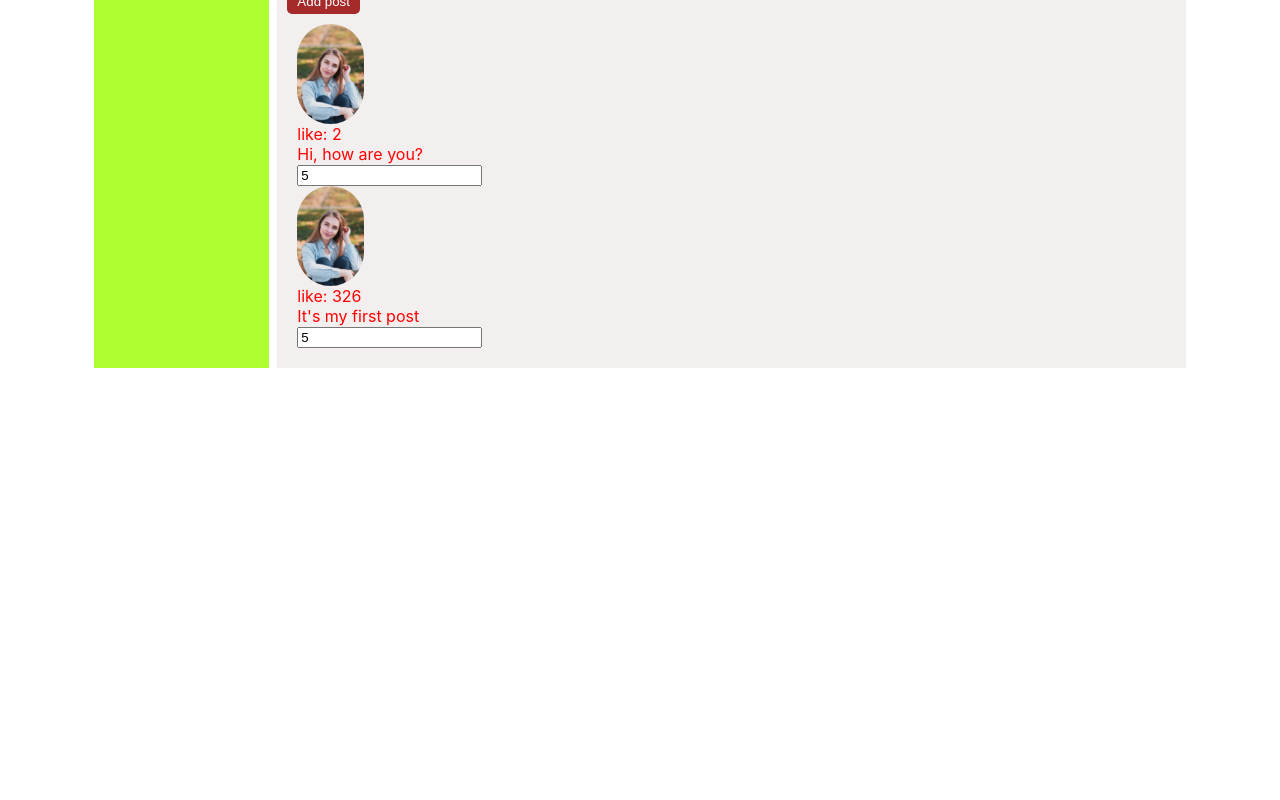
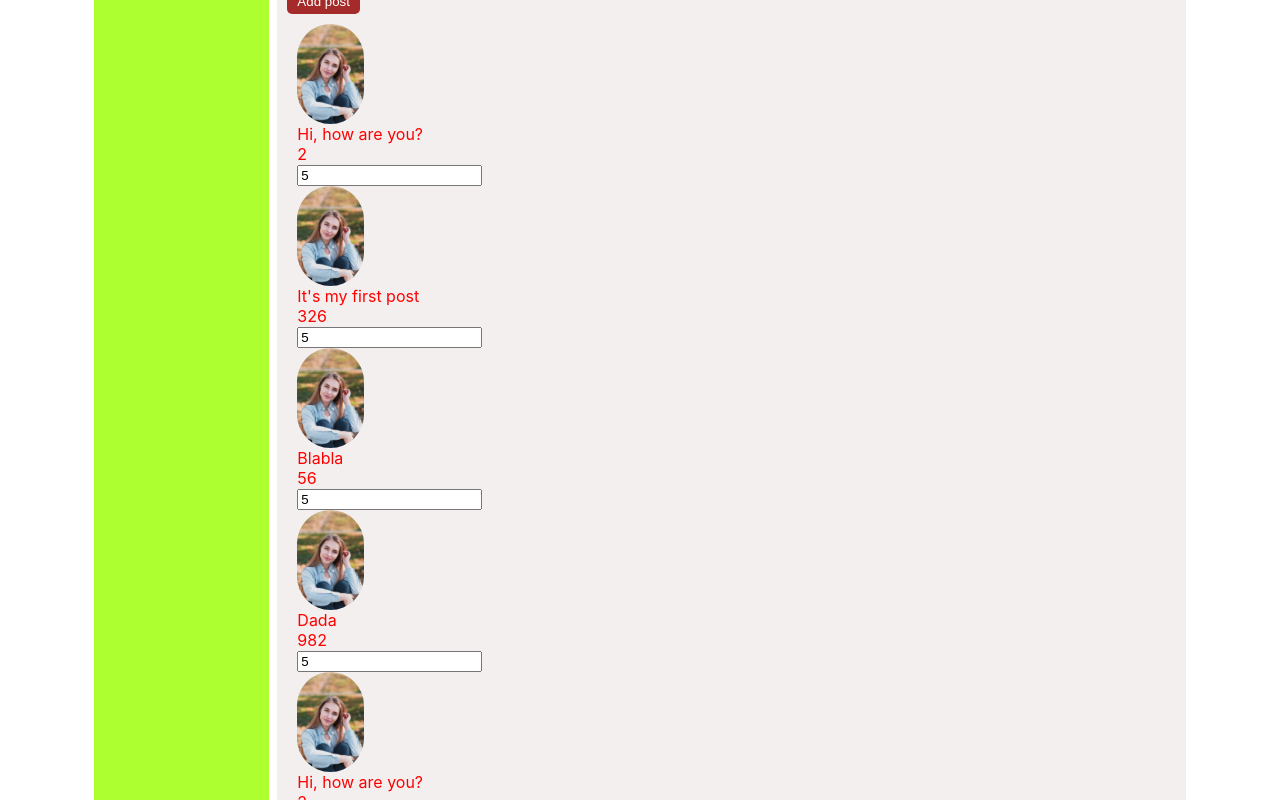
Before and after one commit to avangard7/incubator, a React (Create React App) app: page / in a window 1280 px wide. Shown: the part 900-1700 px from the top of the page. Before the commit the page ends 1272 px from the top, so only its background shows below. Built offline with nearby package versions, Linux system fonts and the light colour scheme.

Commit message:
Lesson 25

```diff
--- a/src/components/Profile/MyPosts/MyPosts.jsx
+++ b/src/components/Profile/MyPosts/MyPosts.jsx
@@ -1,14 +1,16 @@
 import s from './MyPosts.module.css';
 import Post from './Post/Post';
 
-const MyPosts = () => {
+const MyPosts = (props) => {
 
-  let postsData = [
+  // let postsData = [
 
-    { id: 1, message: "Hi, how are you?", likeCounts: "2" },
-    { id: 2, message: "It's my first post", likeCounts: "326"  },
+  //   { id: 1, message: "Hi, how are you?", likeCounts: "2" },
+  //   { id: 2, message: "It's my first post", likeCounts: "326"  },
+  //   { id: 3, message: "Blabla", likeCounts: "56" },
+  //   { id: 4, message: "Dada", likeCounts: "982" },
 
-  ]
+  // ]
 
   return (
     <div className={s.postsBlock}>
@@ -27,8 +29,8 @@ const MyPosts = () => {
       </div>
       <div className={s.posts}>
 
-        <Post message={ postsData[0].message} likecounts={ postsData[0].likeCounts } />
-        <Post message={ postsData[1].message} likecounts={ postsData[1].likeCounts } />
+        <Post postsData={ props.postsData } />
+        <Post postsData={ props.postsData } />
 
       </div>
 
--- a/src/components/Profile/MyPosts/Post/Post.jsx
+++ b/src/components/Profile/MyPosts/Post/Post.jsx
@@ -4,26 +4,34 @@ import ava_1 from './../../../../img/ava_1.png';
 
 const Post = (props) => {
 
-  return (
+  // debugger
+
+  let result = props.postsData.map((e) =>
     <div>
-
       <div>
 
         <div className={s.item}>
           <img src={ava_1} alt='' />
 
-          <div> like: {props.likecounts} </div>
-          <div>
-            {props.message}
-          </div>
+          <div>{e.message}</div>
+          <div>{e.likeCounts}</div>
+        </div>
         </div>
 
-      </div>
 
       <input value='5' />
+      </div>
+        )
 
+        return (
+        <div>
 
-    </div>
+          <div>
+            {result}
+          </div>
+
+        </div>
+
   )
 }
 
--- a/src/components/Profile/Profile.jsx
+++ b/src/components/Profile/Profile.jsx
@@ -4,6 +4,16 @@ import s from './Profile.module.css';
 import ProfileInfo from './ProfileInfo/ProfileInfo';
 
 const Profile = () => {
+
+    let postsData = [
+
+    { id: 1, message: "Hi, how are you?", likeCounts: "2" },
+    { id: 2, message: "It's my first post", likeCounts: "326"  },
+    { id: 3, message: "Blabla", likeCounts: "56" },
+    { id: 4, message: "Dada", likeCounts: "982" },
+
+  ]
+
   return (
     <div>
 
@@ -12,7 +22,7 @@ const Profile = () => {
       <div>
         <div className={s.posts}>
 
-          <MyPosts />
+          <MyPosts postsData={ postsData } />
 
         </div>
       </div>
```
Also changed, not shown: src/img/Screenshot.png (added).
